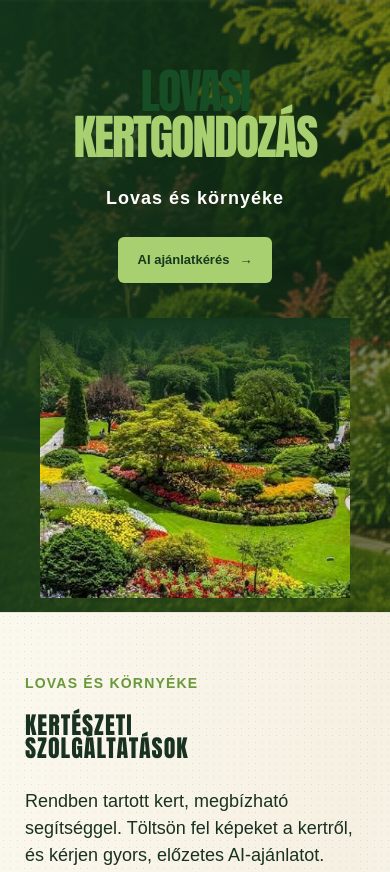
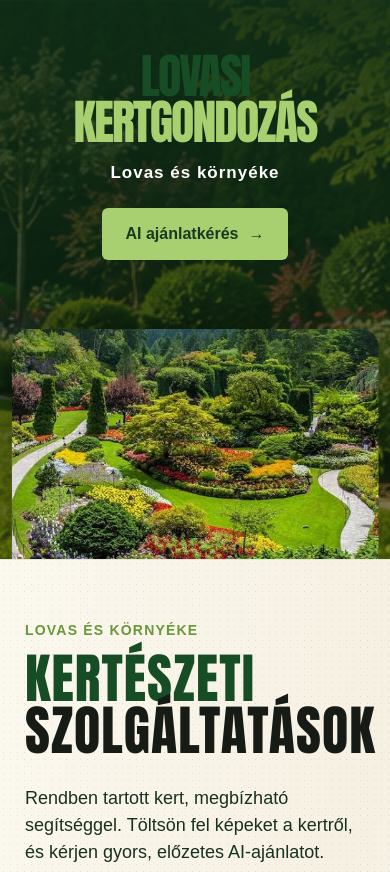
Before and after one commit to pikobenedek-art/lovasi-kert-ai, a website: page public/index.html in a window 390 px wide. Shown: the top 872 px of the page. Drawn offline with Linux system fonts and the light colour scheme; files whose address does not match are found by name.

Commit message:
Update index.html

```diff
--- a/public/index.html
+++ b/public/index.html
@@ -2,6 +2,7 @@
 <html lang="hu">
 
 <head>
+
   <meta charset="utf-8">
   <meta name="viewport" content="width=device-width, initial-scale=1">
 
@@ -16,158 +17,204 @@
     ========================= */
 
     .site-header {
-      min-height: 520px;
       position: relative;
+      min-height: 620px;
       overflow: hidden;
 
       background:
         linear-gradient(
-          90deg,
-          rgba(20, 55, 28, 0.90),
-          rgba(20, 55, 28, 0.55)
+          180deg,
+          rgba(15, 45, 23, 0.92) 0%,
+          rgba(15, 45, 23, 0.72) 45%,
+          rgba(15, 45, 23, 0.35) 100%
         ),
-        url("kepek/fejléc.jpg") center / cover no-repeat;
+        url("kepek/fejléc.jpg") center center / cover no-repeat;
+
+      display: flex;
+      flex-direction: column;
+      align-items: center;
     }
 
-    .header-inner {
-      max-width: 1200px;
-      height: 520px;
-      margin: 0 auto;
-      padding: 0 30px;
 
-      display: flex;
-      align-items: center;
-      justify-content: space-between;
-      gap: 40px;
+    /* =========================
+       FEJLÉC FELIRAT
+    ========================= */
+
+    .header-text {
+      width: 100%;
+      text-align: center;
+
+      padding-top: 55px;
+
+      position: relative;
+      z-index: 5;
+
+      color: white;
     }
 
-    /* BAL OLDALI SZÖVEG */
 
-    .header-info {
-      flex: 1;
-      color: white;
-      z-index: 2;
+    .header-text h1 {
+      margin: 0;
+
+      font-size: clamp(45px, 7vw, 78px);
+
+      line-height: 0.95;
+
+      letter-spacing: -3px;
+
+      font-weight: 700;
     }
 
-    .header-info h1 {
-      margin: 0;
 
-      font-size: clamp(48px, 6vw, 78px);
-      line-height: 0.95;
-      letter-spacing: -3px;
-    }
-
-    .header-info h1 span {
-      display: block;
+    .header-text h1 span {
       color: #a8cf70;
     }
 
-    .header-bottom {
-      display: flex;
-      align-items: center;
-      gap: 25px;
-
-      margin-top: 25px;
-    }
 
     .header-location {
-      margin: 0;
+      margin: 18px 0 22px;
 
-      font-size: 18px;
-      font-weight: 700;
+      font-size: 20px;
+
+      font-weight: 600;
+
       letter-spacing: 1px;
 
       color: white;
-      white-space: nowrap;
     }
+
+
+    /* =========================
+       AI GOMB
+    ========================= */
 
     .header-cta {
       display: inline-flex;
+
       align-items: center;
+
       gap: 10px;
 
-      padding: 13px 20px;
+      padding: 14px 24px;
 
       background: #a8cf70;
-      color: #16391e;
+
+      color: #173b20;
 
       text-decoration: none;
+
+      font-size: 16px;
+
       font-weight: 700;
 
       border-radius: 6px;
 
-      white-space: nowrap;
+      transition:
+        transform 0.2s ease,
+        background 0.2s ease;
     }
 
+
     .header-cta:hover {
-      background: #c1df91;
+      background: #c2df92;
+
+      transform: translateY(-2px);
     }
 
 
     /* =========================
-       KERTKÉP JOBB OLDALON
+       KERTKÉP
+       LEJJEBB A FEJLÉCBEN
     ========================= */
 
     .header-garden {
-      width: 48%;
-      height: 520px;
+      position: absolute;
 
-      position: relative;
+      left: 50%;
+
+      bottom: 0;
+
+      transform: translateX(-50%);
+
+      width: min(900px, 90%);
+
+      height: 300px;
+
       overflow: hidden;
 
-      flex-shrink: 0;
+      border-radius:
+        18px 18px 0 0;
+
+      box-shadow:
+        0 -10px 35px rgba(0, 0, 0, 0.25);
+
+      z-index: 3;
     }
 
-    .header-garden::before {
+
+    .header-garden img {
+      width: 100%;
+
+      height: 100%;
+
+      display: block;
+
+      object-fit: cover;
+
+      object-position: center;
+    }
+
+
+    /* =========================
+       KIS SÖTÉT ÁTMENET A KÉPEN
+    ========================= */
+
+    .header-garden::after {
       content: "";
 
       position: absolute;
 
       left: 0;
+      right: 0;
       top: 0;
-      bottom: 0;
 
-      width: 180px;
+      height: 70px;
 
-      z-index: 2;
+      background:
+        linear-gradient(
+          180deg,
+          rgba(15, 45, 23, 0.35),
+          transparent
+        );
 
-      background: linear-gradient(
-        90deg,
-        rgba(20, 55, 28, 1),
-        rgba(20, 55, 28, 0)
-      );
-    }
-
-    .header-garden img {
-      width: 100%;
-      height: 100%;
-
-      display: block;
-
-      object-fit: cover;
-      object-position: center;
+      pointer-events: none;
     }
 
 
     /* =========================
-       AI KÉPEK KISEBBEN
+       AI AJÁNLAT RÉSZNÉL
+       KISEBB KÉPEK
     ========================= */
 
     .work-options label {
       display: flex;
+
       align-items: center;
+
       gap: 10px;
     }
 
+
     .work-options label img {
       width: 65px;
+
       height: 45px;
-
-      margin-left: auto;
 
       object-fit: cover;
 
       border-radius: 5px;
+
+      margin-left: auto;
 
       flex-shrink: 0;
     }
@@ -180,53 +227,34 @@
     @media (max-width: 800px) {
 
       .site-header {
-        min-height: auto;
+        min-height: 560px;
       }
 
-      .header-inner {
-        height: auto;
 
-        padding: 55px 20px 0;
-
-        flex-direction: column;
-
-        gap: 0;
+      .header-text {
+        padding:
+          40px 20px 0;
       }
 
-      .header-info {
-        width: 100%;
 
-        text-align: center;
+      .header-text h1 {
+        font-size: 48px;
 
-        padding-bottom: 35px;
-      }
-
-      .header-info h1 {
         letter-spacing: -2px;
       }
 
-      .header-bottom {
-        justify-content: center;
-        flex-wrap: wrap;
+
+      .header-location {
+        font-size: 17px;
+
+        margin-top: 15px;
       }
 
+
       .header-garden {
-        width: 100%;
-        height: 280px;
-      }
+        width: 94%;
 
-      .header-garden::before {
-        width: 100%;
-        height: 100px;
-
-        top: 0;
-        bottom: auto;
-
-        background: linear-gradient(
-          180deg,
-          rgba(20, 55, 28, 1),
-          rgba(20, 55, 28, 0)
-        );
+        height: 230px;
       }
 
     }
@@ -245,26 +273,30 @@
 
   <header class="site-header">
 
-    <div class="header-inner">
 
+    <!-- FEJLÉC FELIRAT KÜLÖN -->
 
-      <!-- BAL OLDAL -->
-
-      <div class="header-info">
+    <div class="header-text">
 
       <h1>
+
         Lovasi
-          <span>Kertgondozás</span>
+
+        <span>
+          Kertgondozás
+        </span>
+
       </h1>
 
 
-        <!-- LOVAS ÉS KÖRNYÉKE + GOMB EGY VONALBAN -->
-
-        <div class="header-bottom">
+      <!-- ALCÍM A FELIRAT ALATT -->
 
       <p class="header-location">
         Lovas és környéke
       </p>
+
+
+      <!-- AI GOMB A FELIRAT ALATT -->
 
       <a
         class="header-cta"
@@ -280,21 +312,17 @@
 
     </div>
 
-      </div>
 
-
-      <!-- JOBB OLDALI KERTKÉP -->
+    <!-- KERT.JGP LEJJEBB -->
 
     <div class="header-garden">
 
       <img
         src="kepek/kert.jpg"
-          alt="Gondozott kert">
+        alt="Gondozott kert Lovas környékén">
 
     </div>
 
-
-    </div>
 
   </header>
 
@@ -306,9 +334,12 @@
   <main id="kezdooldal">
 
 
+    <!-- BEMUTATKOZÁS -->
+
     <section
       class="intro"
       aria-labelledby="focim">
+
 
       <div class="intro-copy">
 
@@ -316,7 +347,8 @@
           Lovas és környéke
         </p>
 
-        <h2 id="focim">
+
+        <h1 id="focim">
 
           Kertészeti<br>
 
@@ -324,7 +356,8 @@
             szolgáltatások
           </span>
 
-        </h2>
+        </h1>
+
 
         <p class="intro-lead">
 
@@ -364,6 +397,7 @@
 
         </a>
 
+
       </div>
 
 
@@ -372,6 +406,7 @@
         role="img"
         aria-label="Gondozott kert Lovas környékén">
       </div>
+
 
     </section>
 
@@ -384,11 +419,13 @@
       class="services"
       aria-labelledby="szolgaltatasok">
 
+
       <div class="section-heading">
 
         <p class="eyebrow">
           Amiben segítünk
         </p>
+
 
         <h2 id="szolgaltatasok">
           Kertje jó kezekben
@@ -490,6 +527,7 @@
       class="how-it-works"
       aria-labelledby="folyamat">
 
+
       <div>
 
         <p class="eyebrow">
@@ -506,27 +544,45 @@
       <ol>
 
         <li>
-          <b>1</b>
+
+          <b>
+            1
+          </b>
+
           <span>
             Töltse fel kertjéről készült képeit.
           </span>
+
         </li>
 
+
         <li>
-          <b>2</b>
+
+          <b>
+            2
+          </b>
+
           <span>
             Jelölje be a szükséges munkákat.
           </span>
+
         </li>
 
+
         <li>
-          <b>3</b>
+
+          <b>
+            3
+          </b>
+
           <span>
             Kapjon előzetes, AI-alapú becslést.
           </span>
+
         </li>
 
       </ol>
+
 
     </section>
 
@@ -547,9 +603,11 @@
           AI kertfelmérés
         </p>
 
+
         <h2 id="ajanlat-cim">
           Kérjen előzetes ajánlatot
         </h2>
+
 
         <p>
 
@@ -560,6 +618,7 @@
           Önnel a kapcsolatot.
 
         </p>
+
 
       </div>
 
@@ -618,7 +677,7 @@
 
               <img
                 src="kepek/viragagyas.jpg"
-                alt="Virágágyás gondozása">
+                alt="Virágágyások gondozása">
 
             </label>
 
@@ -675,6 +734,7 @@
 
         <div class="form-grid">
 
+
           <label>
 
             Település
@@ -699,6 +759,7 @@
 
           </label>
 
+
         </div>
 
 
@@ -709,6 +770,7 @@
           <input
             type="text"
             id="email"
+            name="email"
             placeholder="Email cím vagy telefonszám"
             required>
 
@@ -743,10 +805,16 @@
 
       </div>
 
+
     </section>
+
 
   </main>
 
+
+  <!-- =========================
+       LÁBLÉC
+  ========================= -->
 
   <footer>
 
@@ -754,6 +822,10 @@
 
   </footer>
 
+
+  <!-- =========================
+       JAVASCRIPT
+  ========================= -->
 
   <script>
 
@@ -792,6 +864,7 @@
           .focus();
 
         return;
+
       }
 
 
@@ -806,6 +879,7 @@
           .focus();
 
         return;
+
       }
 
 
@@ -905,6 +979,7 @@
 
       }
 
+
       catch (e) {
 
         console.error(e);
```
Lines whose indentation alone changed are shown as unchanged.
